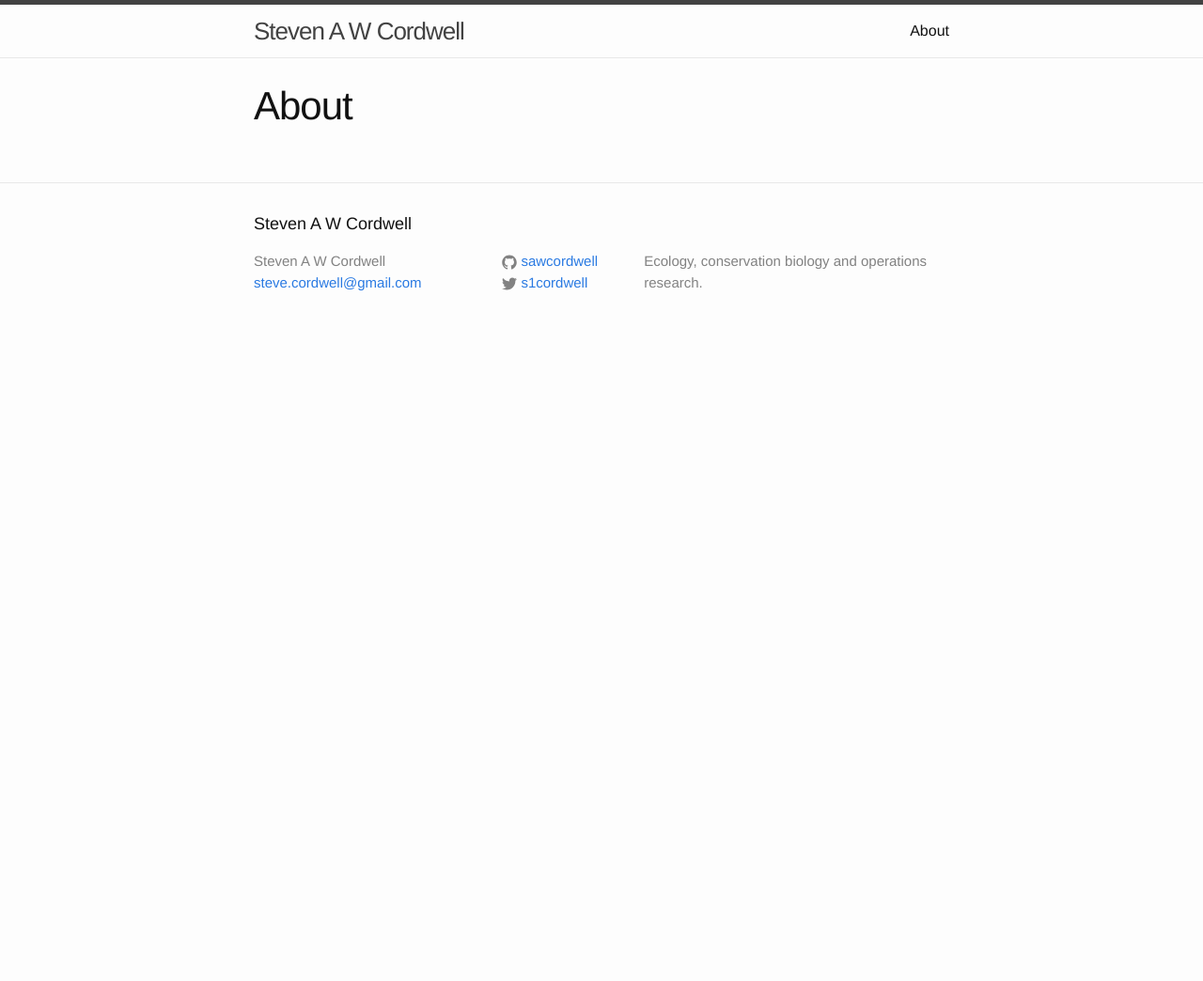
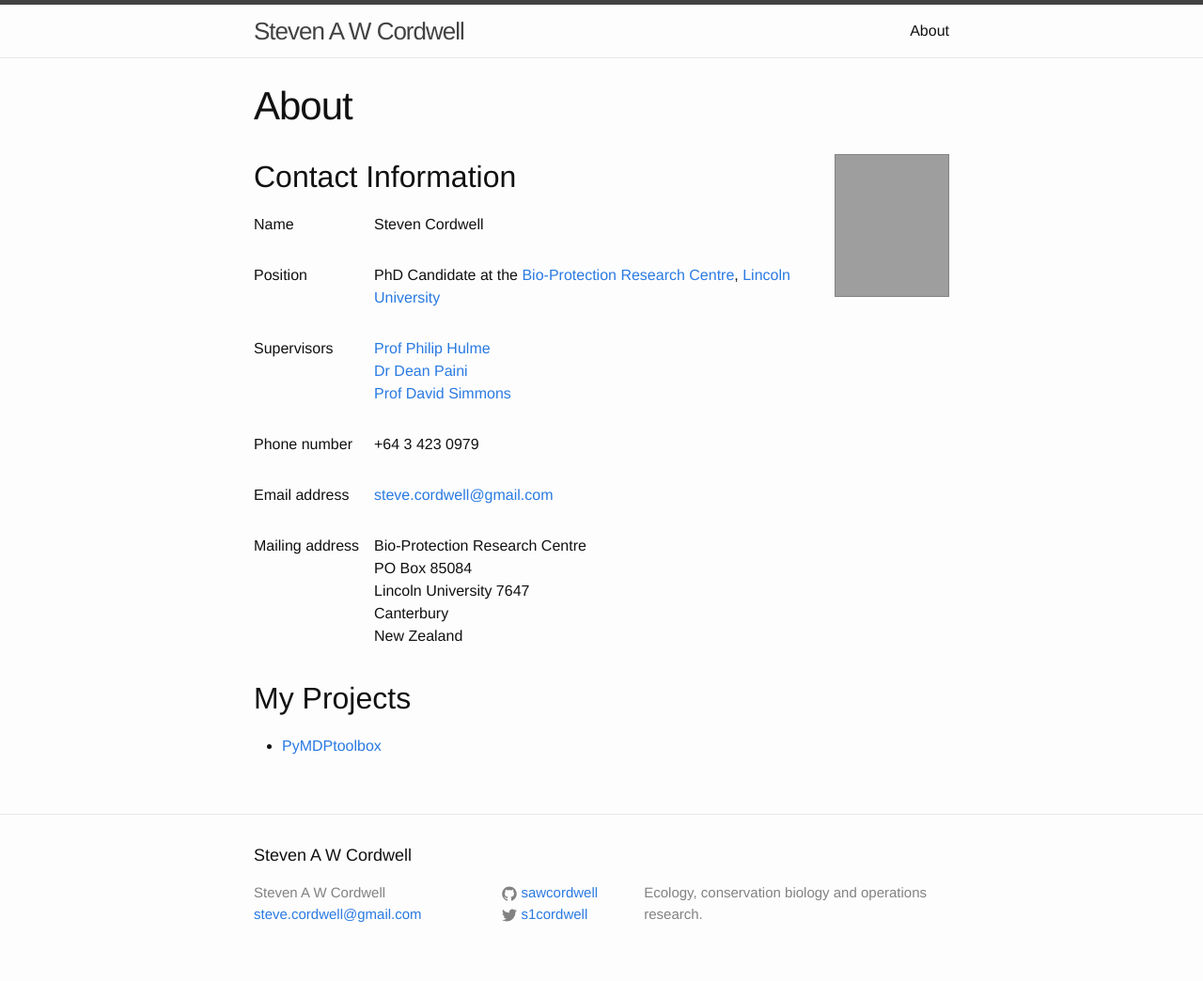
Before and after one commit to sawcordwell/sawcordwell.github.io, a Jekyll site: the page built from about.html, in a window 1280 px wide. Shown: the whole page at 94% size. Built offline with Jekyll 4.4.1, drawn with Linux system fonts in a browser that asks for light colours; before the commit the page ends 900 px from its top, so only the background shows below that; grey boxes are pictures that could not be loaded.

Commit message:
Add data to the about page

```diff
--- a/_sass/_base.scss
+++ b/_sass/_base.scss
@@ -202,3 +202,17 @@ pre {
         }
     }
 }
+
+
+/**
+ * Definiion lists
+ */
+dt {
+  clear: left;
+  float: left;
+  width: 8em;
+}
+dd {
+  margin-left: 8em;
+  margin-bottom: $spacing-unit;
+}
--- a/_sass/_layout.scss
+++ b/_sass/_layout.scss
@@ -234,3 +234,13 @@
         }
     }
 }
+
+/**
+ *
+ */
+img.me {
+  display: block;
+  float: right;
+  border: 1px solid $grey-color;
+  margin-left: 1.75em
+}
--- /dev/null
+++ b/about.html
@@ -0,0 +1,67 @@
+---
+layout: page
+title: About
+permalink: /about/
+---
+
+<section itemscope itemtype="http://schema.org/Person">
+
+  <img itemprop="image" class="me" width="120" height="150"
+    src="http://bioprotection.org.nz/sites/default/files/styles/profile/public/pictures/picture-302.jpg"
+    alt="[Steven Cordwell, 2013]" />
+
+  <h2>Contact Information</h2>
+
+  <dl>
+
+    <dt>Name</dt>
+    <dd itemprop="name">Steven Cordwell</dd>
+
+    <dt>Position</dt>
+    <dd>
+      <span itemprop="jobTitle">PhD Candidate</span> at the
+      <span itemprop="affiliation" itemscope itemtype="http://schema.org/Organization">
+        <a href="http://bioprotection.org.nz" itemprop="url"><span itemprop="name">Bio-Protection Research Centre</span></a>,
+        <a href="http://www.lincoln.ac.nz" itemprop="url">Lincoln University</a>
+        <link itemprop="sameAs" href="https://en.wikipedia.org/wiki/Lincoln_University_%28New_Zealand%29" />
+        <span itemprop="location" itemscope itemtype="http://schema.org/Place">
+          <span itemprop="geo" itemscope itemtype="http://schema.org/GeoCoordinates">
+            <meta itemprop="latitude" content="-43.644444" />
+            <meta itemprop="longitude" content="172.468611" />
+          </span>
+        </span>
+      </span>
+    </dd>
+
+    <dt>Supervisors</dt>
+    <dd>
+      <a href="http://bioprotection.org.nz/users/philip-hulme" itemprop="colleague">Prof Philip Hulme</a><br>
+      <a href="http://www.csiro.au/Organisation-Structure/Divisions/Ecosystem-Sciences/DeanPaini.aspx" itemprop="colleague">Dr Dean Paini</a><br>
+      <a href="http://www.lincoln.ac.nz/Lincoln-Home/About-Lincoln/Staff-Profiles/?StaffID=Simmons%20David" itemprop="colleague">Prof David Simmons</a>
+    </dd>
+
+    <dt>Phone number</dt>
+    <dd><span itemprop="telephone" content="+6434230979">+64 3 423 0979</span></dd>
+
+    <dt>Email address</dt>
+    <dd><a href="mailto:steve.cordwell@gmail.com" itemprop="email">steve.cordwell@gmail.com</a></dd>
+
+    <dt>Mailing address</dt>
+    <dd itemprop="address" itemscope itemtype="http://schema.org/PostalAddress">
+      <span itemprop="name">Bio-Protection Research Centre</span><br>
+      PO Box <span itemprop="postOfficeBoxNumber">85084</span><br>
+      <span itemprop="addressLocality">Lincoln University</span>
+      <span itemprop="postalCode">7647</span><br>
+      <span itemprop="addressRegion">Canterbury</span><br>
+      <span itemprop="addressCountry">New Zealand</span>
+    </dd>
+
+  </dl>
+
+  <h2>My Projects</h2>
+
+  <ul>
+    <li><a href="https://github.com/sawcordwell/pymdptoolbox" itemprop="url">PyMDPtoolbox</a></li>
+  </ul>
+
+</section>
```
Also changed, not shown: about.md (deleted, +0 -5 lines).
